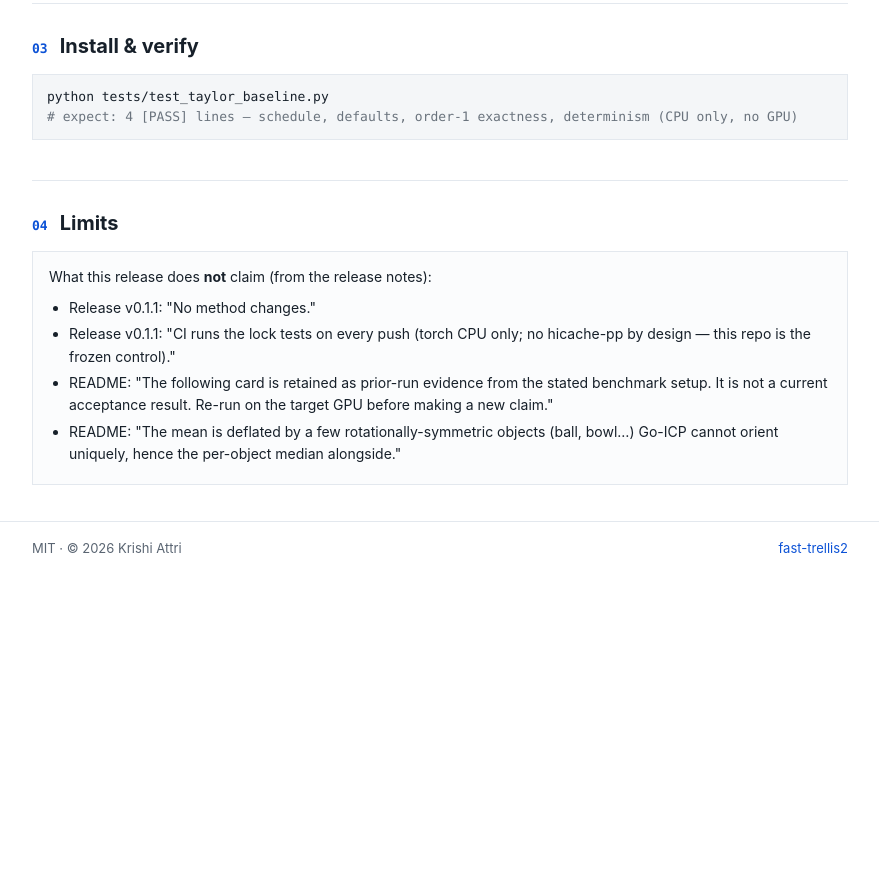
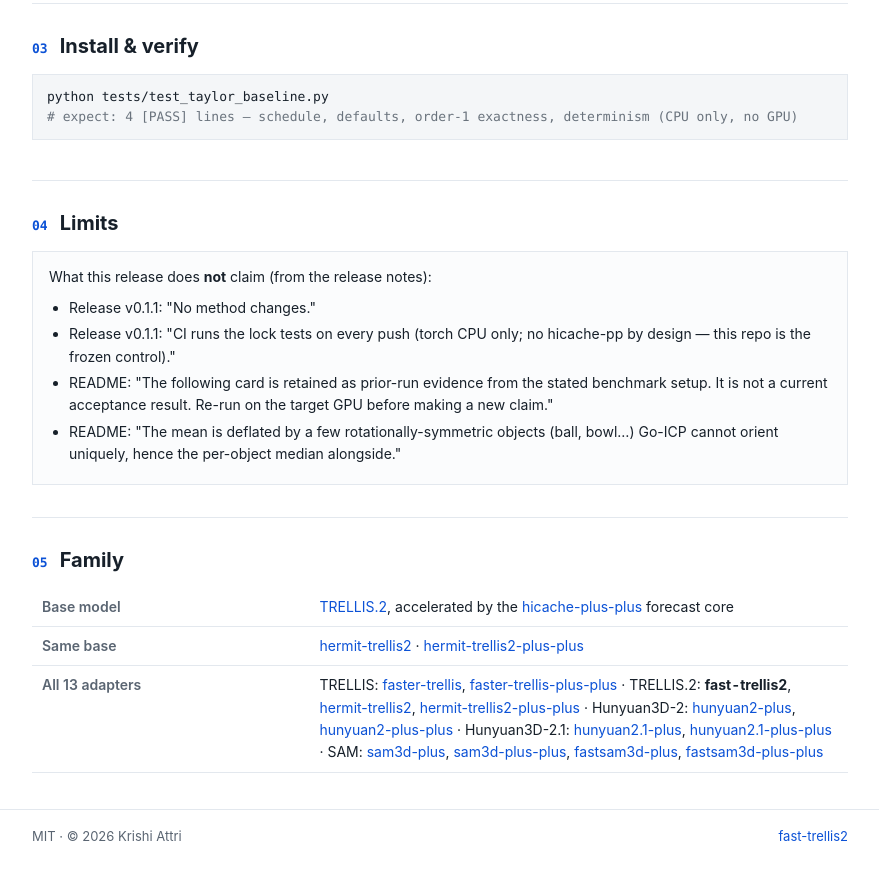
Before and after one commit to Archerkattri/fast-trellis2, a plain HTML site: page index.html in a window 1280 px wide. Shown: the part 2244-3121 px from the top of the page, without its empty margins (200-1079 px from the left). Before the commit the page ends 2832 px from the top, so only its background shows below. Drawn offline with Linux system fonts and the light colour scheme.

Commit message:
content: add Family section (base, siblings, core links)

```diff
--- a/index.html
+++ b/index.html
@@ -94,6 +94,13 @@
 <li>README: "The following card is retained as prior-run evidence from the stated benchmark setup. It is not a current acceptance result. Re-run on the target GPU before making a new claim."</li>
 <li>README: "The mean is deflated by a few rotationally-symmetric objects (ball, bowl…) Go-ICP cannot orient uniquely, hence the per-object median alongside."</li></ul></div>
   </section>
+  <section><div class="sec-head"><span class="sec-num">05</span><h2>Family</h2></div>
+    <table class="ev">
+<tr><th>Base model</th><td><a href="https://github.com/microsoft/TRELLIS.2">TRELLIS.2</a>, accelerated by the <a href="https://archerkattri.github.io/hicache-plus-plus/">hicache-plus-plus</a> forecast core</td></tr>
+<tr><th>Same base</th><td><a href="https://archerkattri.github.io/hermit-trellis2/">hermit-trellis2</a> · <a href="https://archerkattri.github.io/hermit-trellis2-plus-plus/">hermit-trellis2-plus-plus</a></td></tr>
+<tr><th>All 13 adapters</th><td>TRELLIS: <a href="https://archerkattri.github.io/faster-trellis/">faster-trellis</a>, <a href="https://archerkattri.github.io/faster-trellis-plus-plus/">faster-trellis-plus-plus</a> · TRELLIS.2: <b>fast-trellis2</b>, <a href="https://archerkattri.github.io/hermit-trellis2/">hermit-trellis2</a>, <a href="https://archerkattri.github.io/hermit-trellis2-plus-plus/">hermit-trellis2-plus-plus</a> · Hunyuan3D-2: <a href="https://archerkattri.github.io/hunyuan2-plus/">hunyuan2-plus</a>, <a href="https://archerkattri.github.io/hunyuan2-plus-plus/">hunyuan2-plus-plus</a> · Hunyuan3D-2.1: <a href="https://archerkattri.github.io/hunyuan2.1-plus/">hunyuan2.1-plus</a>, <a href="https://archerkattri.github.io/hunyuan2.1-plus-plus/">hunyuan2.1-plus-plus</a> · SAM: <a href="https://archerkattri.github.io/sam3d-plus/">sam3d-plus</a>, <a href="https://archerkattri.github.io/sam3d-plus-plus/">sam3d-plus-plus</a>, <a href="https://archerkattri.github.io/fastsam3d-plus/">fastsam3d-plus</a>, <a href="https://archerkattri.github.io/fastsam3d-plus-plus/">fastsam3d-plus-plus</a></td></tr>
+    </table>
+  </section>
 </main>
 <footer><div class="wrap"><span>MIT · © 2026 Krishi Attri</span><span></span><span style="margin-left:auto"><a href="https://github.com/Archerkattri/fast-trellis2">fast-trellis2</a></span></div></footer>
 </body>
```
